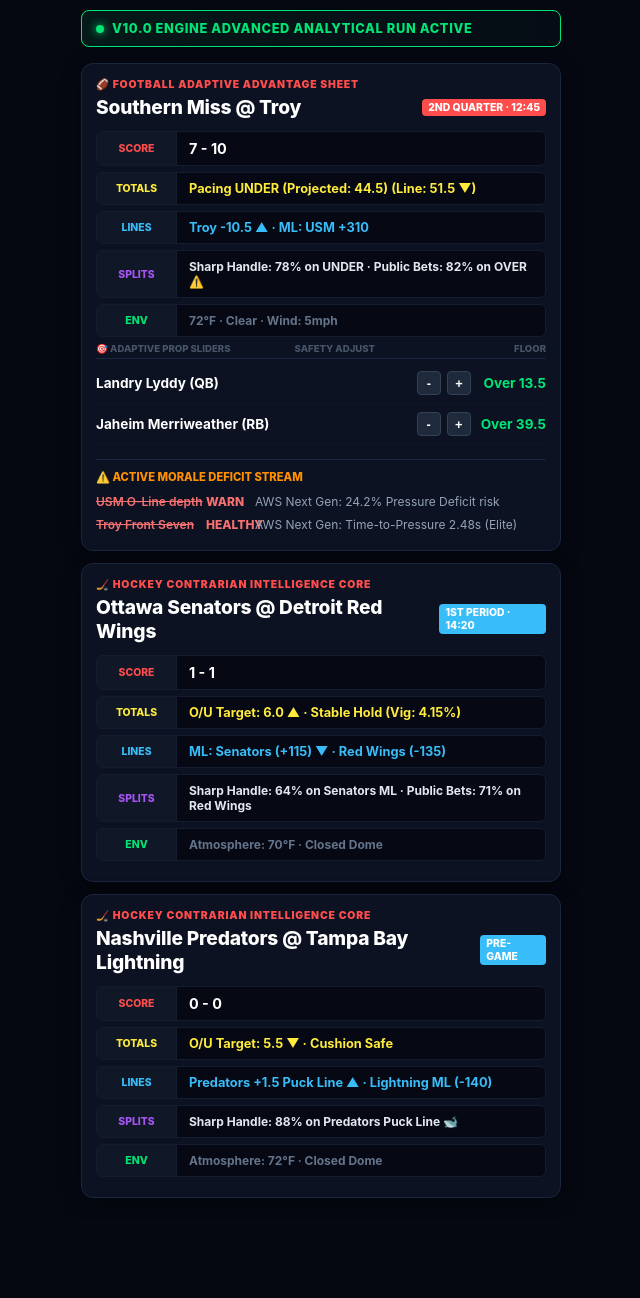
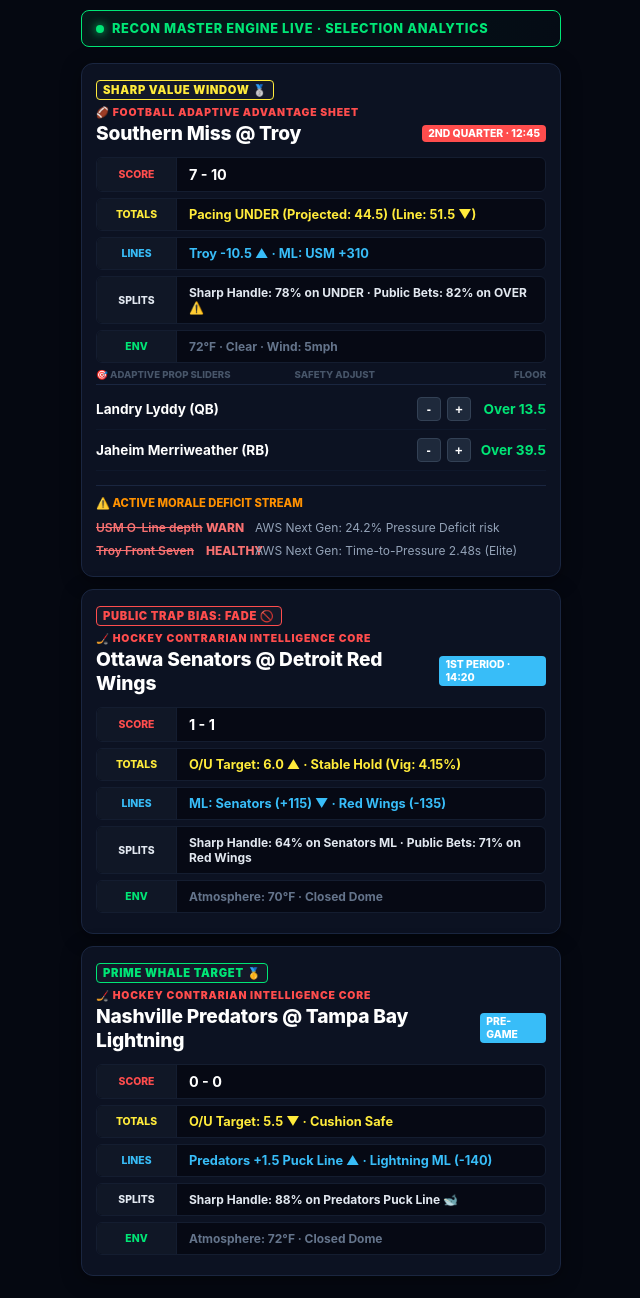
Before and after one commit to matty48653-design/Cee-app, a Flask app: page / in a window 1280 px wide. Shown: the whole page, without its empty margins (319-959 px from the left). Before the commit the page ends 1198 px from the top, so only its background shows below. Run offline with Flask 3, Linux system fonts and the light colour scheme.

Commit message:
Enhance dashboard styles for edge rating display
Added new edge rating tag style and updated existing styles.

```diff
--- a/templates/dashboard.html
+++ b/templates/dashboard.html
@@ -47,7 +47,20 @@
             box-shadow: 0 4px 20px rgba(0, 0, 0, 0.4);
         }
 
-        .sport-type { color: #ff4d4d; font-size: 0.65rem; font-weight: 900; letter-spacing: 0.08em; text-transform: uppercase; margin-bottom: 4px; }
+        /* NEW GLOWING EDGE RATING TRACKER STYLE */
+        .edge-rating-tag {
+            font-size: 0.7rem;
+            font-weight: 900;
+            letter-spacing: 0.06em;
+            text-transform: uppercase;
+            margin-bottom: 6px;
+            display: inline-block;
+            padding: 2px 6px;
+            border-radius: 4px;
+            background: rgba(255, 255, 255, 0.03);
+        }
+
+        .sport-type { color: #ff4d4d; font-size: 0.65rem; font-weight: 900; letter-spacing: 0.08em; text-transform: uppercase; margin-bottom: 2px; }
         .game-title-row { display: flex; justify-content: space-between; align-items: center; margin-bottom: 12px; }
         .game-title { font-size: 1.2rem; font-weight: 800; color: #ffffff; letter-spacing: -0.01em; }
         .live-clock-badge { background: #ff4d4d; color: #ffffff; font-size: 0.65rem; font-weight: 800; padding: 2px 6px; border-radius: 4px; text-transform: uppercase; }
@@ -77,41 +90,11 @@
 
         .module-value { padding: 8px 12px; font-weight: 700; color: #ffffff; }
 
-        /* Interactive Milestone Layout Slider Elements */
-        .slider-controls {
-            display: flex;
-            align-items: center;
-            gap: 6px;
-        }
-
-        .btn-adjust {
-            background: #1e293b;
-            color: #ffffff;
-            border: 1px solid #334155;
-            border-radius: 4px;
-            width: 24px;
-            height: 24px;
-            font-size: 0.8rem;
-            font-weight: bold;
-            cursor: pointer;
-            display: flex;
-            align-items: center;
-            justify-content: center;
-        }
+        .slider-controls { display: flex; align-items: center; gap: 6px; }
+        .btn-adjust { background: #1e293b; color: #ffffff; border: 1px solid #334155; border-radius: 4px; width: 24px; height: 24px; font-size: 0.8rem; font-weight: bold; cursor: pointer; display: flex; align-items: center; justify-content: center; }
         .btn-adjust:active { background: #38bdf8; color: #000000; }
 
-        .table-header {
-            display: flex;
-            justify-content: space-between;
-            color: #475569;
-            font-size: 0.6rem;
-            font-weight: 800;
-            text-transform: uppercase;
-            padding-bottom: 4px;
-            border-bottom: 1px solid #1a2640;
-            margin-bottom: 4px;
-        }
-
+        .table-header { display: flex; justify-content: space-between; color: #475569; font-size: 0.6rem; font-weight: 800; text-transform: uppercase; padding-bottom: 4px; border-bottom: 1px solid #1a2640; margin-bottom: 4px; }
         .prop-row { display: flex; justify-content: space-between; align-items: center; padding: 8px 0; border-bottom: 1px solid #0f182b; }
         .player-name { font-size: 0.85rem; font-weight: 700; color: #ffffff; }
         .milestone-display-container { display: flex; align-items: center; gap: 10px; }
@@ -122,7 +105,6 @@
         .deficit-player { color: #f87171; text-decoration: line-through; font-weight: 600; width: 110px; }
         .deficit-status { color: #f87171; font-weight: 800; width: 45px; }
         .deficit-desc { color: #94a3b8; flex: 1; padding-left: 4px; }
-        .nhl-status-tracker { color: #94a3b8; font-size: 0.8rem; line-height: 1.4; padding-top: 4px; }
     </style>
 </head>
 <body>
@@ -130,11 +112,16 @@
 <div id="matrix-container">
 
     <div class="system-test-badge">
-        <span class="status-dot"></span> V10.0 ENGINE ADVANCED ANALYTICAL RUN ACTIVE
+        <span class="status-dot"></span> RECON MASTER ENGINE LIVE · SELECTION ANALYTICS
     </div>
 
     {% for match in matchups %}
     <div class="slate-card">
+
+        <!-- Live Edge Ranking Display Layer -->
+        <div class="edge-rating-tag" style="border: 1px solid {{ match.edge_color }}; color: {{ match.edge_color }};">
+            {{ match.edge_rating }}
+        </div>
 
         {% if match.sport == 'NFL' %}
         <div class="sport-type">🏈 FOOTBALL ADAPTIVE ADVANTAGE SHEET</div>
@@ -156,7 +143,7 @@
             <div class="module-value" style="color: #38bdf8;">{{ match.market_alert }}</div>
         </div>
         <div class="line-module-row">
-            <div class="module-label" style="color: #a855f7;">SPLITS</div>
+            <div class="module-label" style="color: #e2e8f0;">SPLITS</div>
             <div class="module-value" style="color: #e2e8f0; font-size: 0.75rem;">{{ match.splits_data }}</div>
         </div>
         <div class="line-module-row">
@@ -215,7 +202,7 @@
             <div class="module-value" style="color: #38bdf8;">{{ match.market_alert }}</div>
         </div>
         <div class="line-module-row">
-            <div class="module-label" style="color: #a855f7;">SPLITS</div>
+            <div class="module-label" style="color: #e2e8f0;">SPLITS</div>
             <div class="module-value" style="color: #e2e8f0; font-size: 0.75rem;">{{ match.splits_data }}</div>
         </div>
         <div class="line-module-row">
@@ -233,6 +220,3 @@
 function adjustSlider(playerName, direction) {
     const textElement = document.getElementById('val-' + playerName);
     if (!textElement) return;
-
-    let currentVal = parseFloat(textElement.innerText.replace('Over ', ''));
-    let step = playerName.includes('(QB)') ? 1.0 : 5.0; // Completions move by 1, yards move by 5
```
